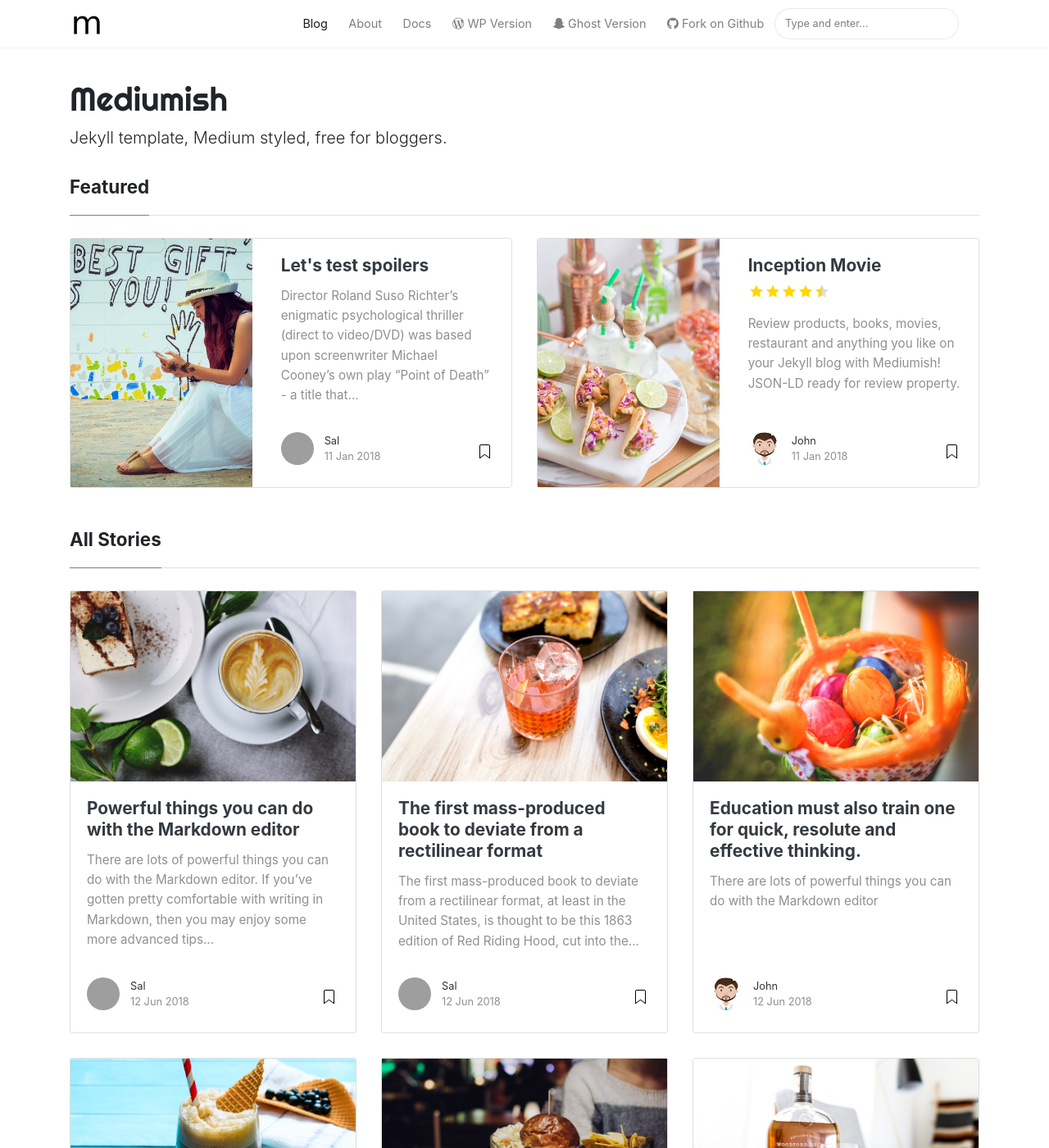
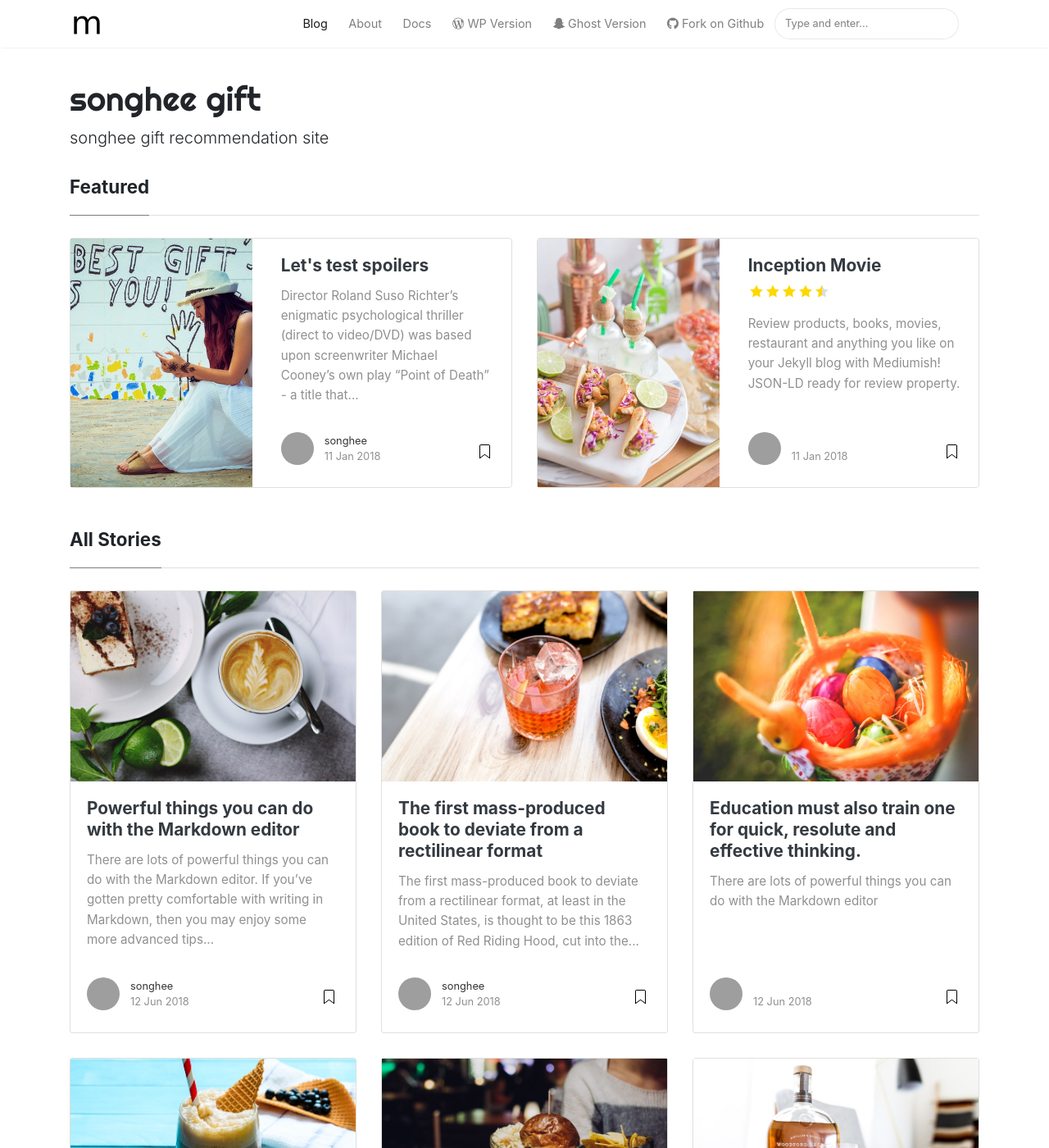
Before and after one commit to songhee23/songhee-gift, a Jekyll site: the page built from index.html, in a window 1280 px wide and 1400 px high. Shown: the whole window at 82% size. Built offline with Jekyll 4.4.1, drawn with Linux system fonts in a browser that asks for light colours; nearby versions of some CDN libraries; the list of posts is cut into pages by our own code; some of the changed text lies outside the part shown; grey boxes are pictures that could not be loaded.

Commit message:
config 수정

```diff
--- a/_config.yml
+++ b/_config.yml
@@ -1,7 +1,7 @@
 # Site
-name: "Mediumish"
-title: "Mediumish"
-description: "Jekyll template, Medium styled, free for bloggers."
+name: "songhee gift"
+title: "songhee gift"
+description: "songhee gift recommendation site"
 logo: 'assets/images/logo.png'
 favicon: 'assets/images/logo.png'
 baseurl: /songhee-gift
@@ -14,23 +14,13 @@ permalink: /:title/
 # Authors
 authors:
   sal:
-    name: Sal
-    display_name: Sal
+    name: songhee
+    display_name: songhee
     gravatar: e56154546cf4be74e393c62d1ae9f9d4
-    email: wowthemesnet@gmail.com
+    email: songhee7322@gmail.com
     web: https://www.wowthemes.net
     twitter: https://twitter.com/wowthemesnet
     description: "Author of Mediumish, a Bootstrap Medium styled template available for WordPress, HTML, Ghost and Jekyll. You are currently previewing Jekyll template demo."
-  john:
-    name: John
-    display_name: John
-    avatar: 'assets/images/avatar.png'
-    gravatar: b1cc14991db7a456fcd761680bbc8f81
-    email: wowthemesnet@gmail.com
-    web: https://www.wowthemes.net
-    twitter: https://twitter.com/wowthemesnet
-    description: "This is the author box. Write a short description of the author here. You are currently previewing Mediumish demo, a Jekyll template compatible with Github pages."
-
 # Plugins
 plugins:
   - jekyll-paginate
```
